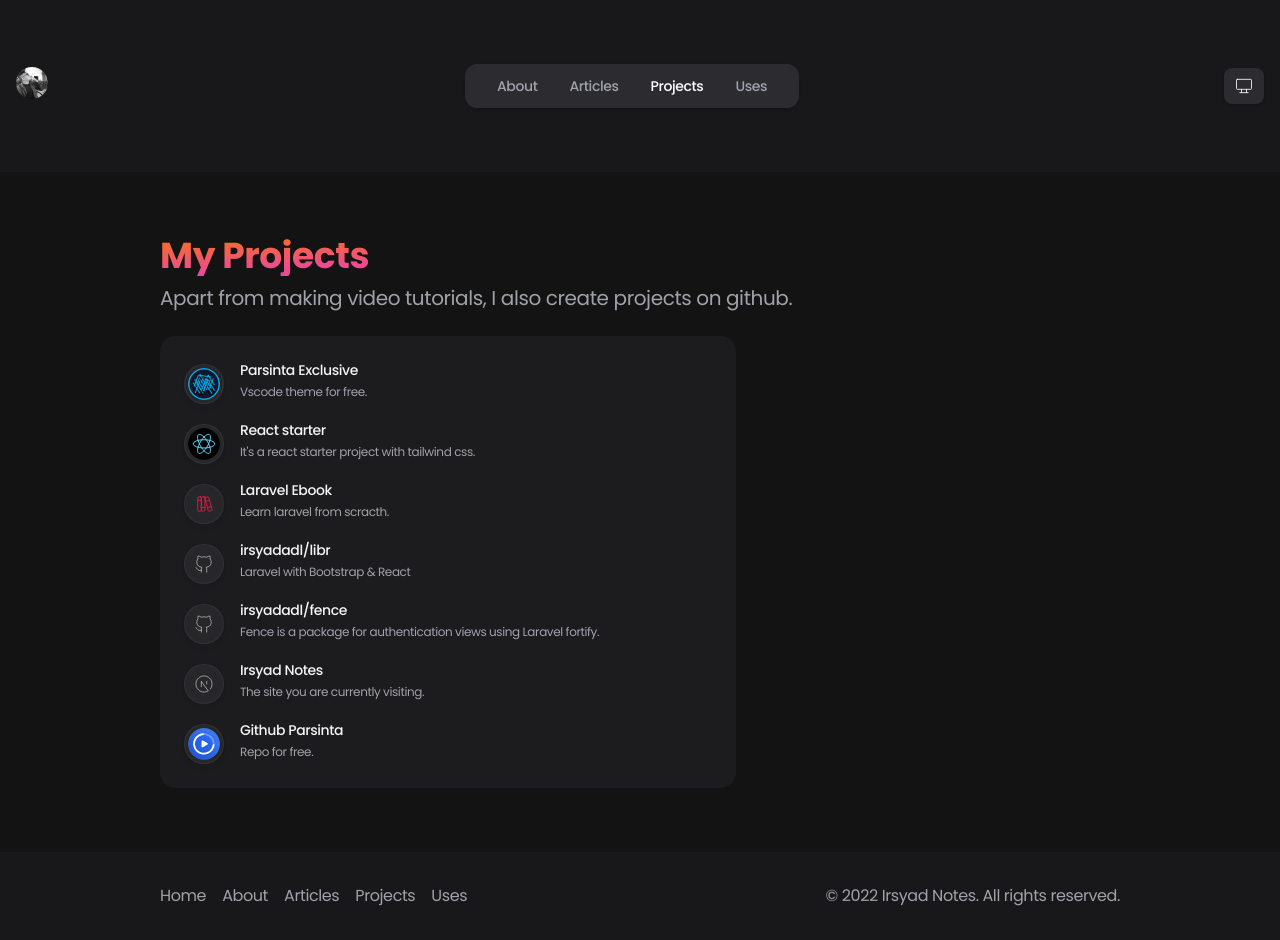
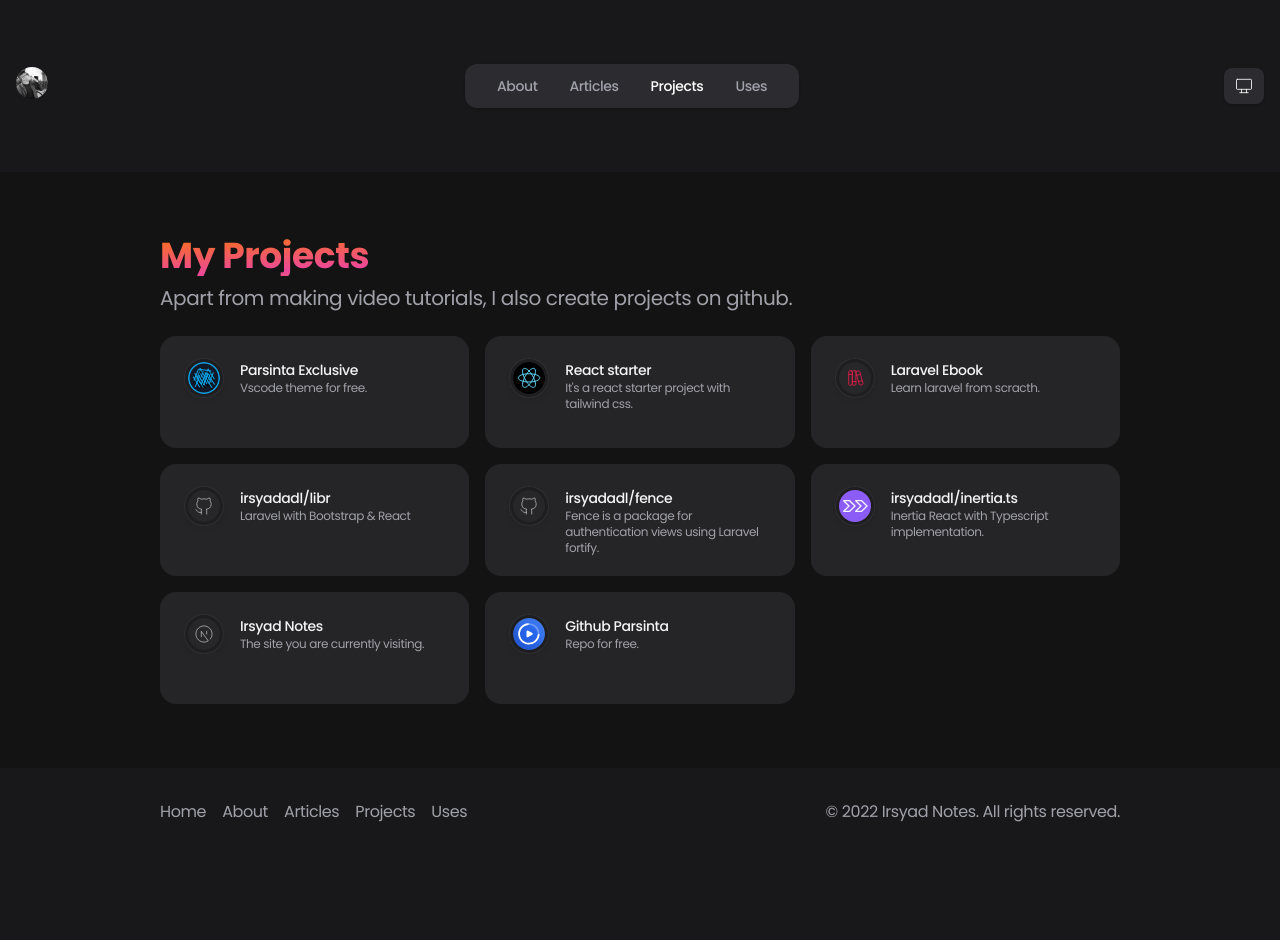
Before and after one commit to tegar97/personal-web, a Next.js app: page /projects in a window 1280 px wide. After the commit the page ends 856 px from the top, so only its background shows below. Built offline with nearby package versions, Linux system fonts and the light colour scheme.

Commit message:
Add project

```diff
--- a/components/ProjectAtHome.jsx
+++ b/components/ProjectAtHome.jsx
@@ -10,16 +10,29 @@ const projects = [
         url: 'https://parsinta.com/s/psnth',
     },
     {
-        name: 'React starter',
-        icon: '/images/projects/react.svg',
-        description: "It's a react starter project with tailwind css.",
-        url: 'https://github.com/teamparsinta/react-starter',
-    },
-    {
         name: 'Laravel Ebook',
         icon: '/images/projects/books.svg',
         description: 'Learn laravel from scracth.',
         url: 'https://parsinta.com/s/elrvl',
+    },
+    {
+        name: 'Irsyad Notes',
+        icon: '/images/projects/nextjs.svg',
+        description: 'The site you are currently visiting.',
+        url: 'https://github.com/irsyadadl/irsyadnotes.com',
+    },
+    {
+        name: 'irsyadadl/inertia.ts',
+        icon: '/images/projects/inertia.svg',
+        description:
+            'Inertia React with Typescript implementation.',
+        url: 'https://github.com/irsyadadl/inertia.ts',
+    },
+    {
+        name: 'React starter',
+        icon: '/images/projects/react.svg',
+        description: "It's a react starter project with tailwind css.",
+        url: 'https://github.com/irsyadadl/react-starter',
     },
 ];
 export default function ProjectAtHome() {
@@ -34,7 +47,7 @@ export default function ProjectAtHome() {
                     <li key={i} className="flex gap-4">
                         <div className="relative mt-1 flex h-10 w-10 flex-none items-center justify-center rounded-full shadow-md shadow-gray-800/5 ring-1 ring-gray-900/5 dark:border dark:border-gray-700/50 dark:bg-gray-800 dark:ring-0">
                             <Image
-                                alt=""
+                                alt={project.name}
                                 src={project.icon}
                                 decoding="async"
                                 data-nimg="future"
--- a/pages/projects.jsx
+++ b/pages/projects.jsx
@@ -16,13 +16,13 @@ const projects = [
         name: 'React starter',
         icon: '/images/projects/react.svg',
         description: "It's a react starter project with tailwind css.",
-        url: 'https://github.com/teamparsinta/react-starter',
+        url: 'https://github.com/irsyadadl/react-starter',
     },
     {
         name: 'Laravel Ebook',
         icon: '/images/projects/books.svg',
         description: 'Learn laravel from scracth.',
-        url: 'https://parsinta.com/s/elrvl',
+        url: 'https://parsinta.com/s/elrvl?ref=irsyadnotes.com',
     },
     {
         name: 'irsyadadl/libr',
@@ -36,6 +36,13 @@ const projects = [
         description:
             'Fence is a package for authentication views using Laravel fortify.',
         url: 'https://github.com/irsyadadl/fence',
+    },
+    {
+        name: 'irsyadadl/inertia.ts',
+        icon: '/images/projects/inertia.svg',
+        description:
+            'Inertia React with Typescript implementation.',
+        url: 'https://github.com/irsyadadl/inertia.ts',
     },
     {
         name: 'Irsyad Notes',
@@ -66,10 +73,10 @@ export default function Projects() {
                             projects on github.
                         </p>
                     </div>
-                    <ol className="mt-6 max-w-xl space-y-4 rounded-2xl bg-gray-100 p-6 dark:bg-gray-800/50">
+                    <div className="mt-6 grid sm:grid-cols-2 lg:grid-cols-3 gap-4 ">
                         {projects.map((project, i) => (
-                            <li className="flex gap-4" key={i}>
-                                <div className="relative mt-1 flex h-10 w-10 flex-none items-center justify-center rounded-full shadow-md shadow-gray-800/5 ring-1 ring-gray-900/5 dark:border dark:border-gray-700/50 dark:bg-gray-800 dark:ring-0">
+                            <a href={project.url} target='_blank' className="h-28 flex items-start gap-4 rounded-2xl bg-gray-100 p-6 dark:bg-gray-800/90" key={i}>
+                                <div className="relative -mt-0.5 flex h-10 w-10 flex-none items-center justify-center rounded-full shadow-md shadow-gray-800/5 ring-1 ring-gray-900/5 dark:border dark:border-gray-700/50 dark:bg-gray-900/50 dark:ring-0">
                                     <Image
                                         alt=""
                                         src={project.icon}
@@ -102,9 +109,9 @@ export default function Projects() {
                                         {project.description}
                                     </dd>
                                 </dl>
-                            </li>
+                            </a>
                         ))}
-                    </ol>
+                    </div>
                 </Container>
             </div>
         </>
```
Also changed, not shown: public/images/projects/inertia.svg (added).
